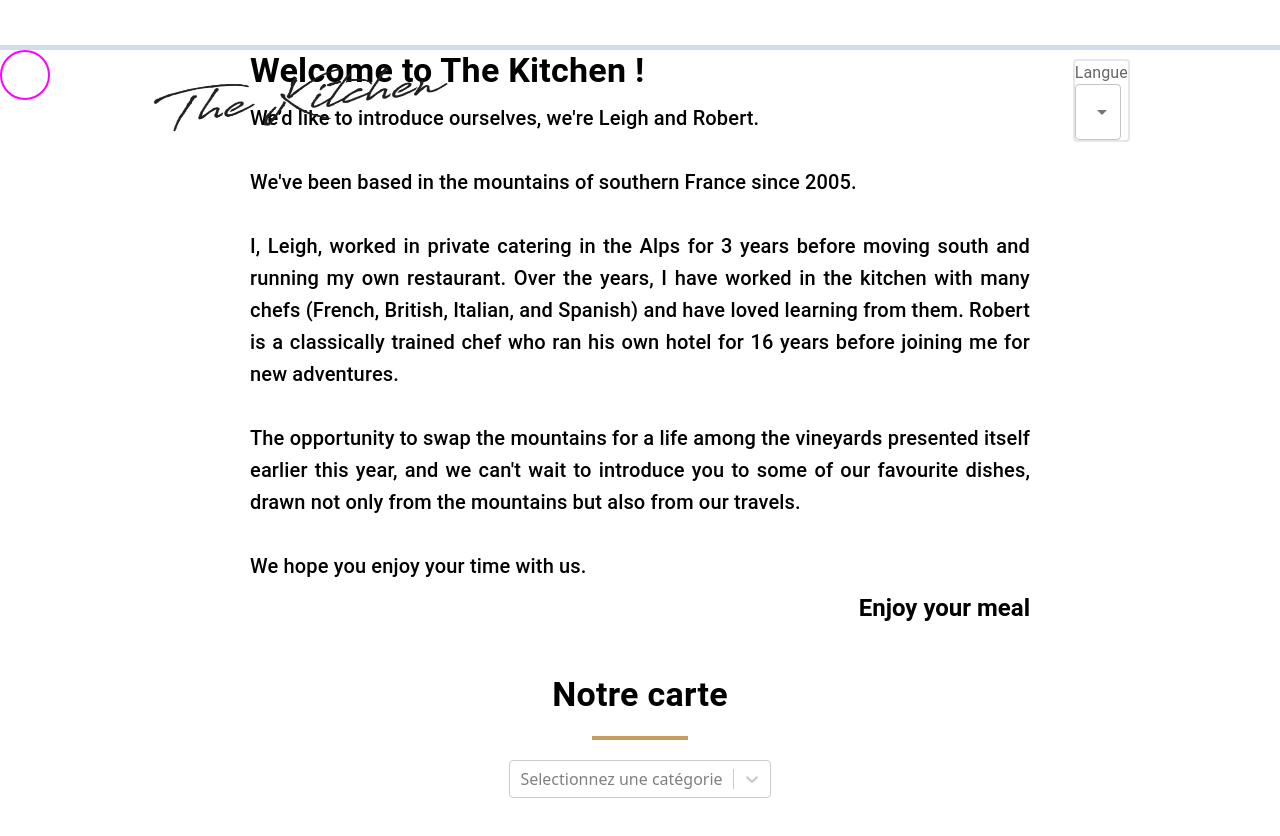
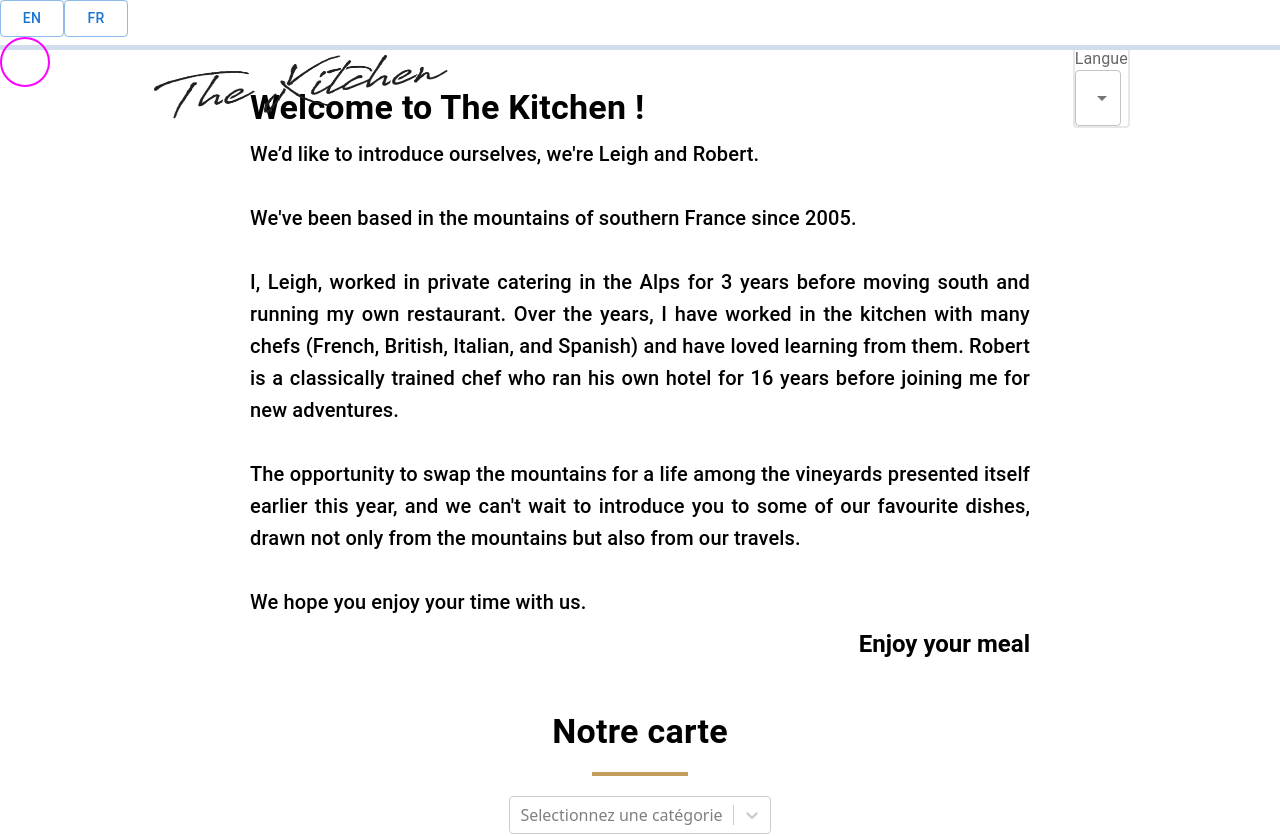
Before and after one commit to yoanncroguennec/restaurantTheKitchen_plaisanceduGers, a Next.js app: page /en in a window 1280 px wide. Shown: the top 836 px of the page. Built offline with nearby package versions, Linux system fonts and the light colour scheme.

Commit message:
first commit

```diff
--- a/src/app/[locale]/components/layouts/containers/ContainerApp.jsx
+++ b/src/app/[locale]/components/layouts/containers/ContainerApp.jsx
@@ -38,12 +38,12 @@ export default function Container_App({ children }) {
 
   return (
     <Box>
-      {/* <Button onClick={() => handleChangeLanguage("en")} variant='outlined'>
+      <Button onClick={() => handleChangeLanguage("en")} variant='outlined'>
         EN
       </Button>
       <Button onClick={() => handleChangeLanguage("es")} variant='outlined'>
         FR
-      </Button> */}
+      </Button>
        <Navbar />
       {matches ? null : (
         <>
@@ -53,7 +53,7 @@ export default function Container_App({ children }) {
       )}
       <ProgressBar />
       {children}
-      <Footer /> */}
+      <Footer />
       <ProgressBar />
       <Box sx={{ paddingTop: "100px", minHeight: "100vh" }}>{children}</Box>
       <Footer />
```
